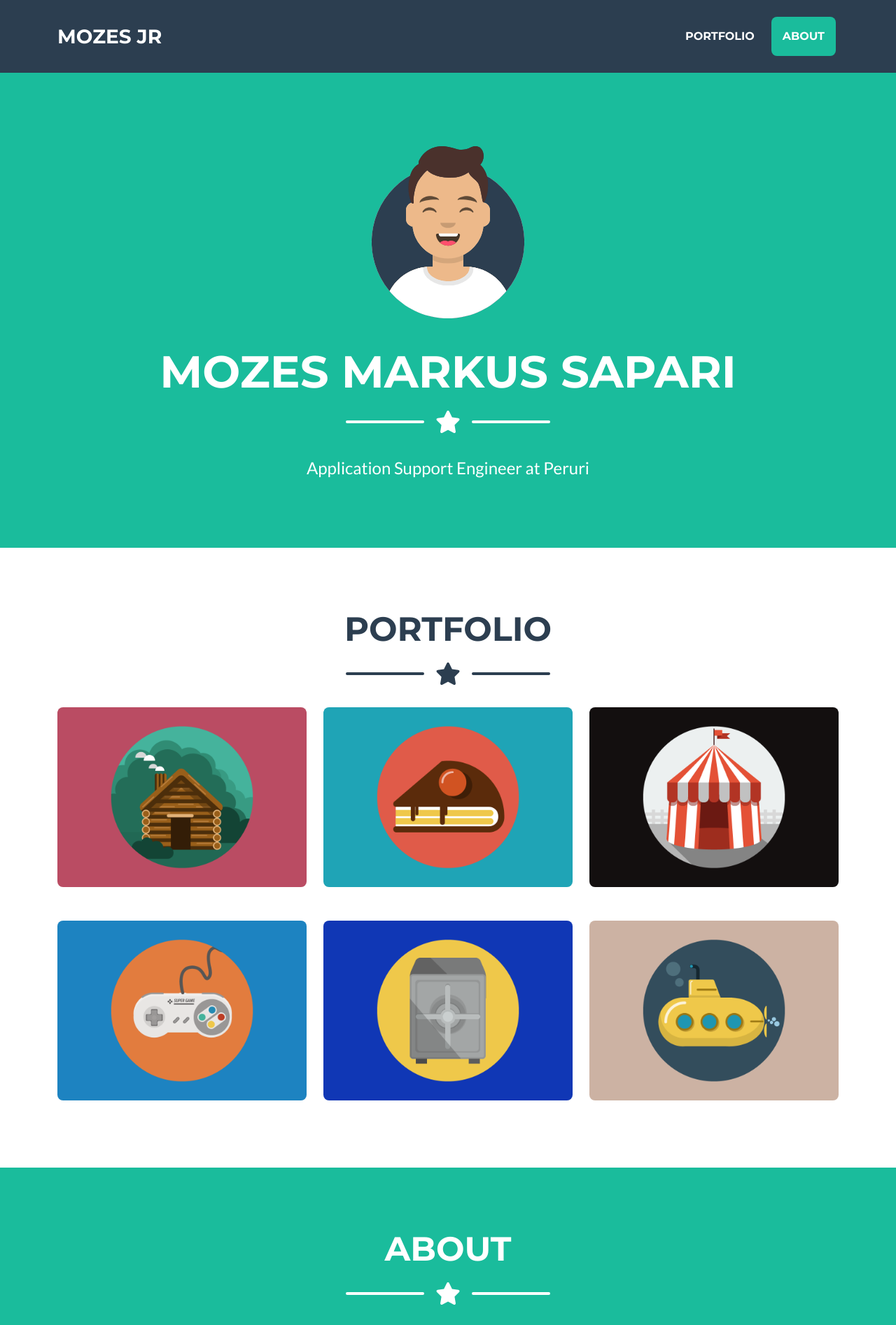
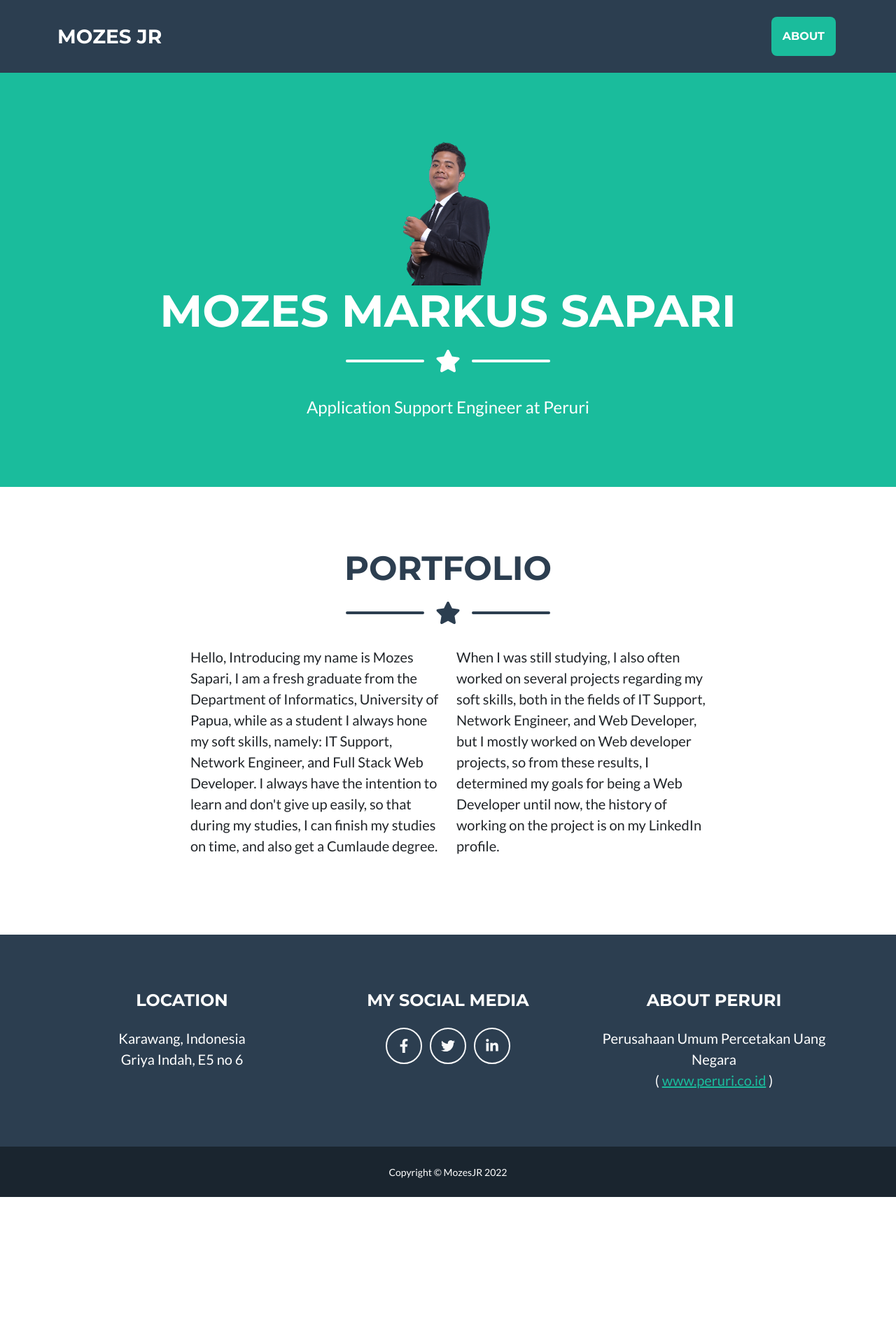
Before and after one commit to MozesJr/mozesjr.github.io, a plain HTML site: page index.html in a window 1280 px wide. Shown: the top 1894 px of the page at 70% size. After the commit the page ends 1711 px from the top, so only its background shows below. Drawn offline with nearby package versions, Linux system fonts and the light colour scheme.

Commit message:
update index, Foto

```diff
--- a/index.html
+++ b/index.html
@@ -7,7 +7,7 @@
     <meta name="description" content="Website portfolio sederhana" />
     <meta name="author" content="MozesJR" />
     <title>MozesJR</title>
-    <link rel="icon" type="image/x-icon" href="assets/favicon.ico" />
+    <link rel="icon" type="image/x-icon" href="assets/img/Mozes1-removebg-preview.png" />
     <script src="https://use.fontawesome.com/releases/v6.1.0/js/all.js" crossorigin="anonymous"></script>
     <link href="https://fonts.googleapis.com/css?family=Montserrat:400,700" rel="stylesheet" type="text/css" />
     <link href="https://fonts.googleapis.com/css?family=Lato:400,700,400italic,700italic" rel="stylesheet"
@@ -27,8 +27,8 @@
             </button>
             <div class="collapse navbar-collapse" id="navbarResponsive">
                 <ul class="navbar-nav ms-auto">
-                    <li class="nav-item mx-0 mx-lg-1"><a class="nav-link py-3 px-0 px-lg-3 rounded"
-                            href="#portfolio">Portfolio</a></li>
+                    <!-- <li class="nav-item mx-0 mx-lg-1"><a class="nav-link py-3 px-0 px-lg-3 rounded"
+                            href="#portfolio">Portfolio</a></li> -->
                     <li class="nav-item mx-0 mx-lg-1"><a class="nav-link py-3 px-0 px-lg-3 rounded"
                             href="#about">About</a></li>
                 </ul>
@@ -37,7 +37,7 @@
     </nav>
     <header class="masthead bg-primary text-white text-center">
         <div class="container d-flex align-items-center flex-column">
-            <img class="masthead-avatar mb-5" src="assets/img/avataaars.svg" alt="..." />
+            <img class="masthead-avatar mb-2" src="assets/img/Mozes1-removebg-preview.png" alt="..." />
             <h1 class="masthead-heading text-uppercase mb-0">Mozes Markus Sapari</h1>
             <div class="divider-custom divider-light">
                 <div class="divider-custom-line"></div>
@@ -47,7 +47,7 @@
             <p class="masthead-subheading font-weight-light mb-0">Application Support Engineer at Peruri</p>
         </div>
     </header>
-    <section class="page-section portfolio" id="portfolio">
+    <!-- <section class="page-section portfolio" id="portfolio">
         <div class="container">
             <h2 class="page-section-heading text-center text-uppercase text-secondary mb-0">Portfolio</h2>
             <div class="divider-custom">
@@ -118,11 +118,17 @@
                 </div>
             </div>
         </div>
-    </section>
-    <section class="page-section bg-primary text-white mb-0" id="about">
+    </section> -->
+    <section class="page-section portfolio" id="about">
         <div class="container">
-            <h2 class="page-section-heading text-center text-uppercase text-white">About</h2>
-            <div class="divider-custom divider-light">
+            <!-- <h2 class="page-section-heading text-center text-uppercase text-white">About</h2> -->
+            <h2 class="page-section-heading text-center text-uppercase text-secondary mb-0">Portfolio</h2>
+            <!-- <div class="divider-custom divider-light">
+                <div class="divider-custom-line"></div>
+                <div class="divider-custom-icon"><i class="fas fa-star"></i></div>
+                <div class="divider-custom-line"></div>
+            </div> -->
+            <div class="divider-custom">
                 <div class="divider-custom-line"></div>
                 <div class="divider-custom-icon"><i class="fas fa-star"></i></div>
                 <div class="divider-custom-line"></div>
```
Also changed, not shown: assets/img/Mozes1-removebg-preview.png (added).
